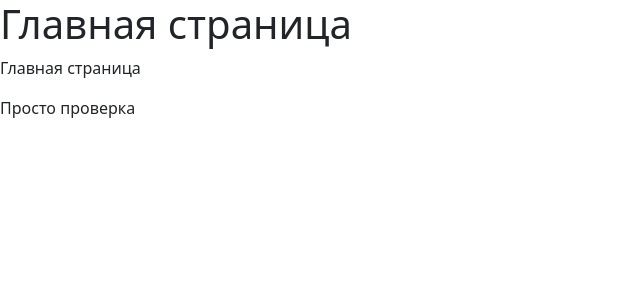
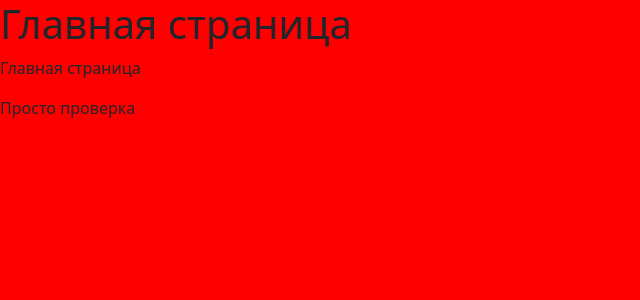
Before and after one commit to EgorMorozSSS/LessonsDjango, a Django app: page / in a window 1280 px wide. Shown: the top 300 px of the page, without its empty margins (0-640 px from the left). Run offline with Django 5.2, Linux system fonts and the light colour scheme.

Commit message:
add work w files and css background red

```diff
--- a/Lesson2/Lesson2/settings.py
+++ b/Lesson2/Lesson2/settings.py
@@ -120,5 +120,8 @@ STATIC_URL = 'static/'
 
 # Default primary key field type
 # https://docs.djangoproject.com/en/5.0/ref/settings/#default-auto-field
+STATICFIED_DIRS = [
+    BASE_DIR / "static",
+]
 
 DEFAULT_AUTO_FIELD = 'django.db.models.BigAutoField'
--- a/Lesson2/Lesson2/urls.py
+++ b/Lesson2/Lesson2/urls.py
@@ -16,8 +16,11 @@ Including another URLconf
 """
 from django.contrib import admin
 from django.urls import path, include
+from django.conf import settings
+from django.conf.urls.static import static
+
 
 urlpatterns = [
     path('admin/', admin.site.urls),
     path('', include('main.urls'))
-]
+] + static(settings.STATIC_URL, document_root=settings.STATIC_ROOT)
--- /dev/null
+++ b/Lesson2/main/static/main/css/main.css
@@ -0,0 +1,3 @@
+body {
+    background: red;
+}
--- a/Lesson2/main/templates/main/layout.html
+++ b/Lesson2/main/templates/main/layout.html
@@ -1,3 +1,4 @@
+{% load static %}
 <!doctype html>
 <html lang="ru">
 <head>
@@ -7,6 +8,7 @@
     <meta http-equiv="X-UA-Compatible" content="ie=edge">
     <title> {% block title %}{% endblock %} </title>
     <link rel="stylesheet" href="https://cdn.jsdelivr.net/npm/bootstrap@5.3.2/dist/css/bootstrap.min.css">
+    <link rel="stylesheet" href="{% static 'main/css/main.css' %}">
 </head>
 <body>
     {% block content %}
```
